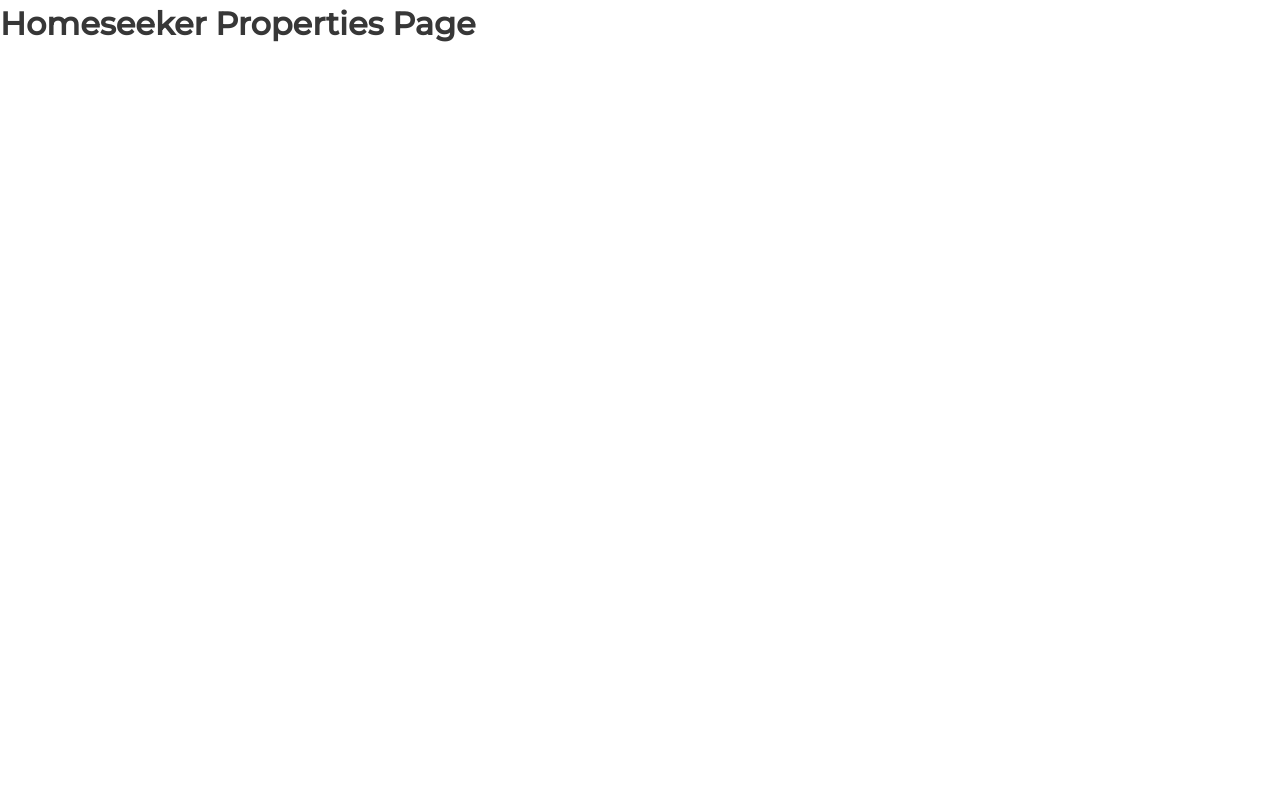
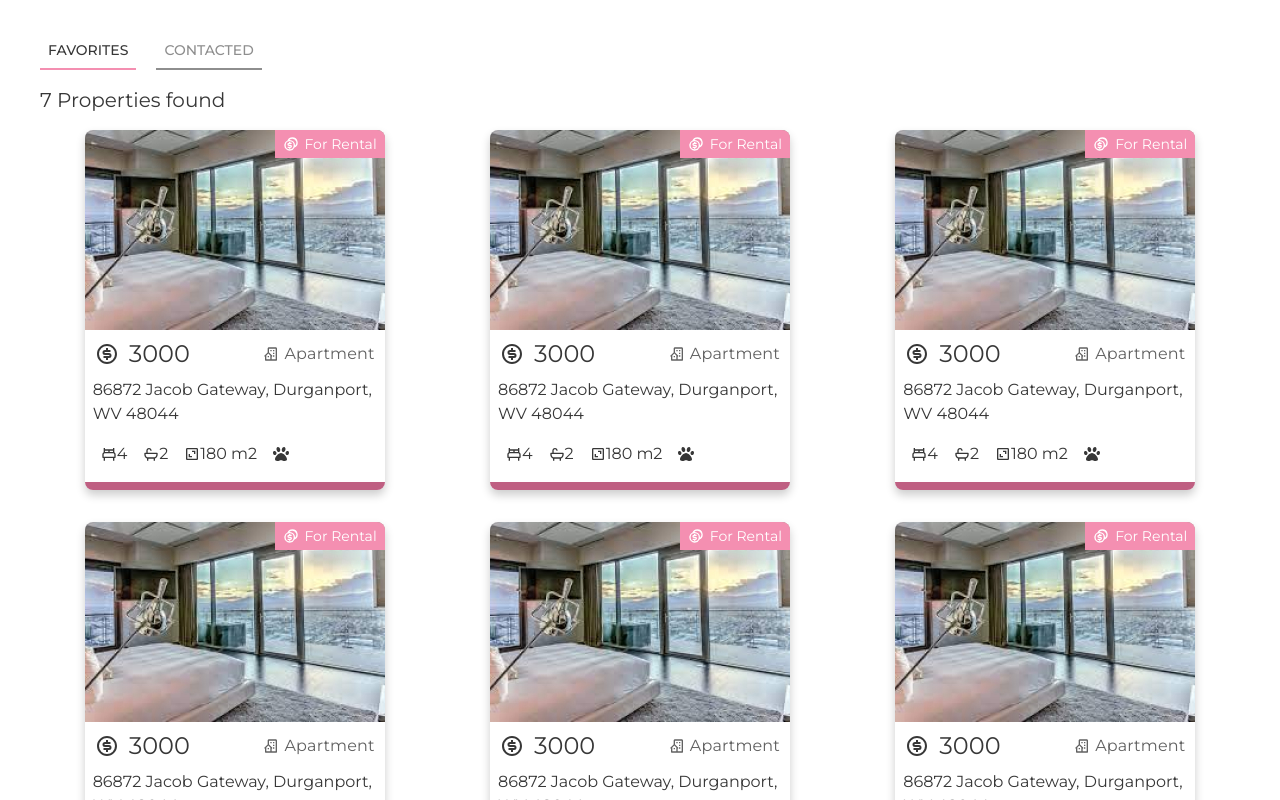
Before and after one commit to Alejandro1709/GetThatHome-Client, a React (Create React App) app: page /saved in a window 1280 px wide. Shown: the top 800 px of the page. Built offline with nearby package versions, Linux system fonts and the light colour scheme.

Commit message:
Add: HomeSeeker Page

```diff
--- a/src/App.js
+++ b/src/App.js
@@ -8,6 +8,8 @@ import LoginForm from "./components/LoginForm";
 import PropertiesPage from "./pages/PropertiesPage";
 import PropertyDetailPage from "./pages/property-detail-page";
 import SignupPage from "./pages/SignupPage";
+import LandlordPage from "./pages/LandlordPage";
+import HomeseekerPage from "./pages/HomeSeekerPage";
 
 const StyledContainer = styled.div`
   margin: 0 auto;
@@ -55,11 +57,8 @@ function App() {
         {/* For the route property detail page add the id of the property */}
         <Route path="/properties/1" element={<PropertyDetailPage />} />
         <Route path="/signup" element={<SignupPage />} />
-        <Route
-          path="/myproperties"
-          element={<h1>Landlord Properties Page</h1>}
-        />
-        <Route path="/saved" element={<h1>Homeseeker Properties Page</h1>} />
+        <Route path="/myproperties" element={<LandlordPage />} />
+        <Route path="/saved" element={<HomeseekerPage />} />
         <Route path="*" element={<h1>Not Found</h1>} />
       </Routes>
     </Fragment>
--- a/src/components/Footer.js
+++ b/src/components/Footer.js
@@ -12,6 +12,7 @@ const FooterContainer = styled.div`
   z-index: 1;
   background: ${colors.secondary[300]};
   border-top: 1px solid ${colors.primary[400]};
+  margin-top: 2rem;
 `;
 
 const ContainerFooter = styled.div`
--- /dev/null
+++ b/src/pages/HomeSeekerPage.js
@@ -0,0 +1,90 @@
+import styled from "@emotion/styled";
+import { colors, typography } from "../styles";
+import { useState } from "react";
+import PaginationBar from "../components/PaginationBar";
+import PropertyList from "../components/PropertyList";
+import Footer from "../components/Footer";
+import NavBar from "../components/NavBar";
+
+const ContainerPageHomeSeeker = styled.div``;
+
+const ContainerListHomeSeeker = styled.div`
+  max-width: 1200px;
+  margin: 2rem auto 0 auto;
+`;
+
+const ContainerTabs = styled.div`
+  display: flex;
+  align-items: center;
+  gap: 1.25rem;
+  width: fit-content;
+  margin-bottom: 1rem;
+  ${typography.button}
+`;
+
+const OptionsTab = styled.button`
+  border: none;
+  padding: 0.5rem;
+  background: none;
+  color: ${({ isActive }) =>
+    isActive ? colors.secondary[700] : colors.secondary[500]};
+  border-bottom: 2px solid
+    ${({ isActive }) =>
+      isActive ? colors.primary[300] : colors.secondary[500]};
+  cursor: pointer;
+`;
+
+const ContainerHeading = styled.h2`
+  ${typography.headline[6]}
+`;
+
+const ContainerSection = styled.section``;
+
+function ActiveHomeseekerPage() {
+  return (
+    <ContainerSection>
+      <ContainerHeading>7 Properties found</ContainerHeading>
+      <PropertyList length={7} />
+      <PaginationBar />
+    </ContainerSection>
+  );
+}
+
+function ClosedHomeseekerPage() {
+  return (
+    <ContainerSection>
+      <ContainerHeading>5 Properties found</ContainerHeading>
+      <PropertyList length={5} />
+      <PaginationBar />
+    </ContainerSection>
+  );
+}
+
+function HomeseekerPage() {
+  const [activeTab, setActiveTab] = useState(0);
+  return (
+    <ContainerPageHomeSeeker>
+      <ContainerListHomeSeeker>
+        <ContainerTabs>
+          <OptionsTab
+            isActive={activeTab === 0}
+            onClick={() => setActiveTab(0)}
+          >
+            FAVORITES
+          </OptionsTab>
+          <OptionsTab
+            isActive={activeTab === 1}
+            onClick={() => setActiveTab(1)}
+          >
+            CONTACTED
+          </OptionsTab>
+        </ContainerTabs>
+        <ContainerSection>
+          {activeTab ? <ClosedHomeseekerPage /> : <ActiveHomeseekerPage />}
+        </ContainerSection>
+      </ContainerListHomeSeeker>
+    </ContainerPageHomeSeeker>
+  );
+}
+
+export default HomeseekerPage;
```
Also changed, not shown: src/pages/LandlordPage.js (+5 -5 lines).
